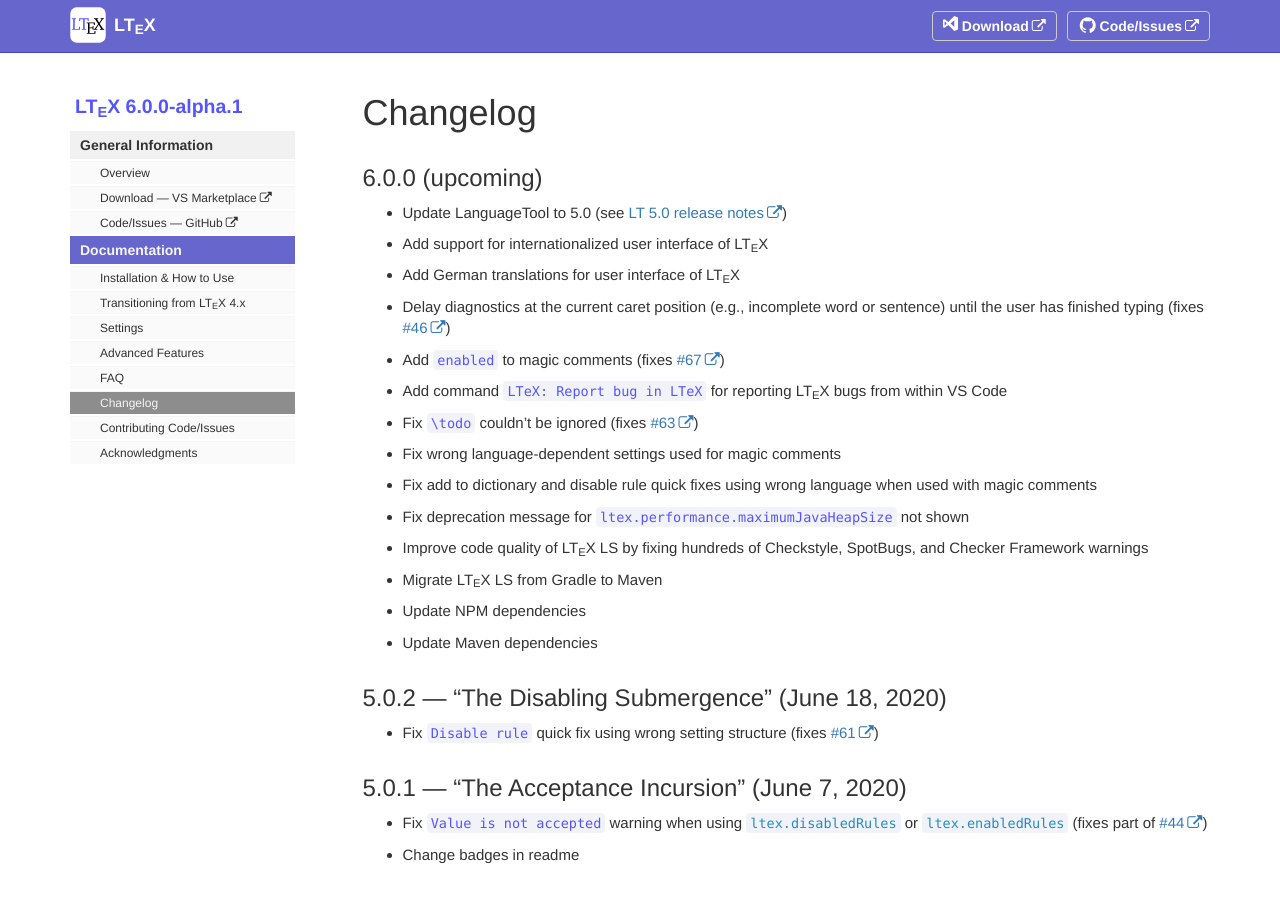
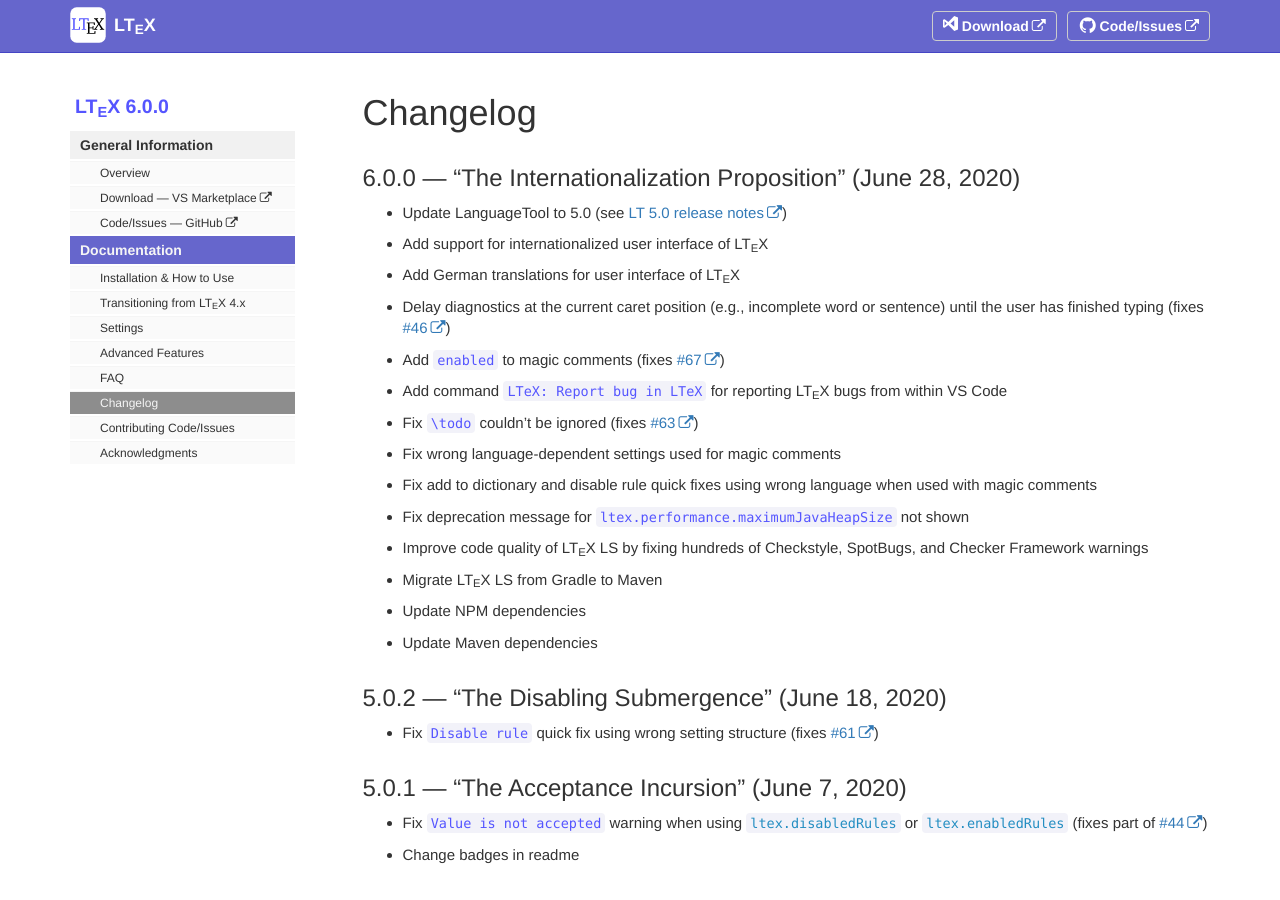
Before and after one commit to valentjn/vscode-ltex, a Jekyll site: the page built from pages/docs/changelog.md, in a window 1280 px wide and 900 px high. Built offline with Jekyll 4.4.1, drawn with Linux system fonts in a browser that asks for light colours.

Commit message:
Bump to 6.0.0

```diff
--- a/_data/sidebars/sidebar.yml
+++ b/_data/sidebars/sidebar.yml
@@ -1,7 +1,7 @@
 entries:
   - title: "sidebar"
     product: "LT<sub>E</sub>X"
-    version: "6.0.0-alpha.1"
+    version: "6.0.0"
     folders:
       - title: "General Information"
         output: "web"
--- a/pages/docs/changelog.md
+++ b/pages/docs/changelog.md
@@ -5,7 +5,7 @@
 toc: false
 ---
 
-## 6.0.0 (upcoming)
+## 6.0.0 — “The Internationalization Proposition” (June 28, 2020)
 
 - Update LanguageTool to 5.0 (see [LT 5.0 release notes](https://github.com/languagetool-org/languagetool/blob/v5.0/languagetool-standalone/CHANGES.md#50-2020-06-27))
 - Add support for internationalized user interface of LTeX
```
